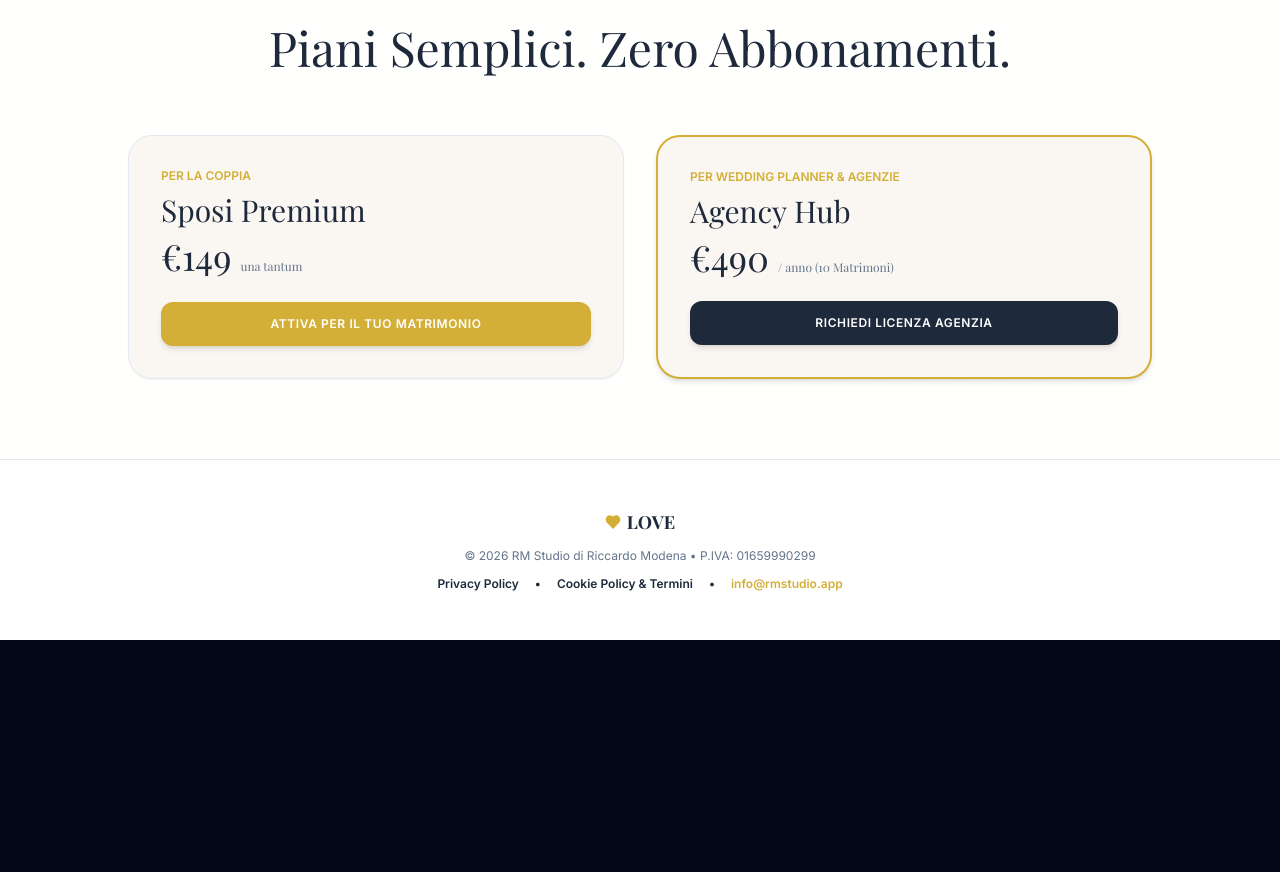
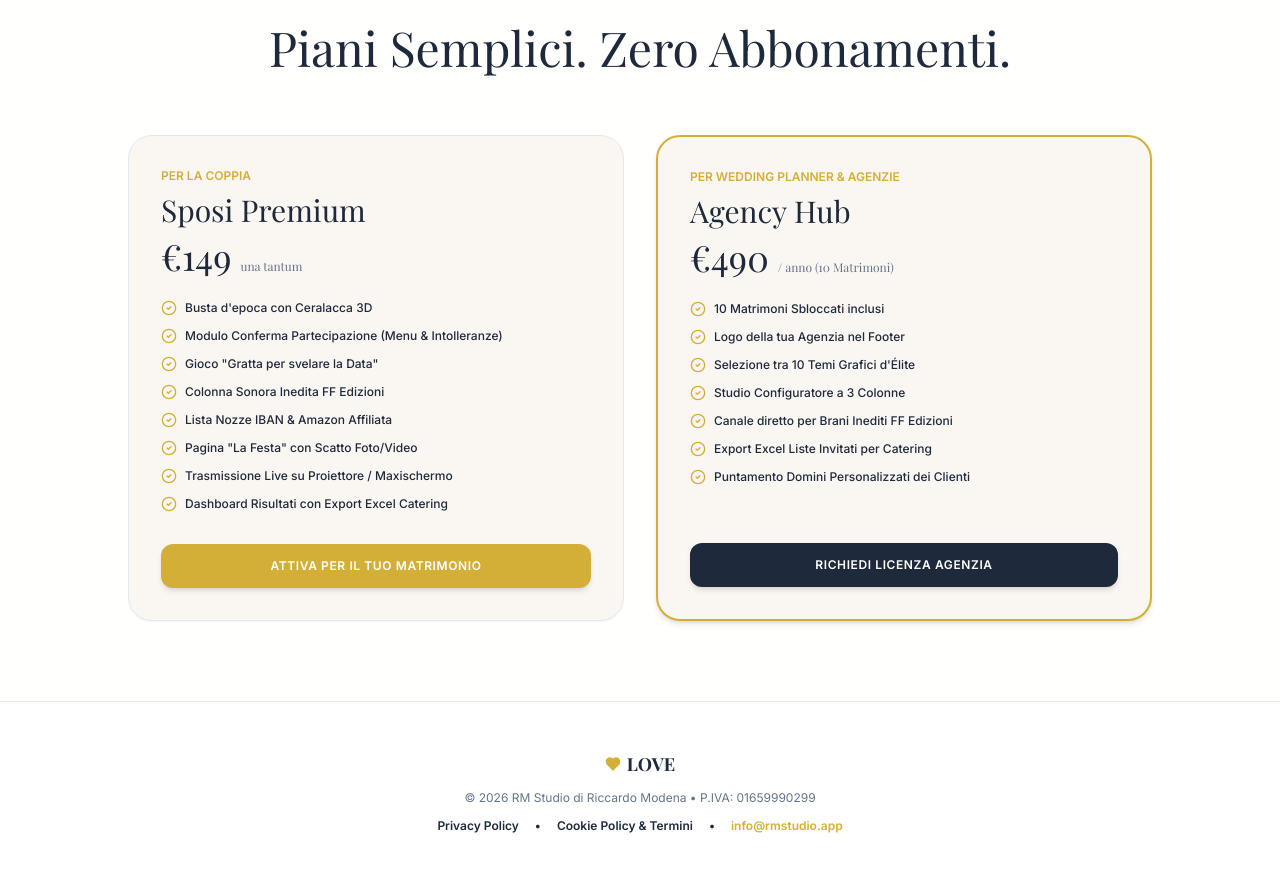
Before and after one commit to Rickym2025/love, a Next.js app: page / in a window 1280 px wide. Shown: the part 3300-4172 px from the top of the page. Before the commit the page ends 3940 px from the top, so only its background shows below. Built offline with nearby package versions, Linux system fonts and the light colour scheme; no server answers; a web font is replaced by a local one.

Commit message:
Update page.tsx

```diff
--- a/src/app/page.tsx
+++ b/src/app/page.tsx
@@ -196,7 +196,7 @@ export default function LandingPage() {
           </div>
         </section>
 
-        {/* FAQ 10 DOMANDE ESTESE */}
+        {/* FAQ 10 DOMANDE COMPLETE */}
         <section className="py-24 px-6 max-w-4xl mx-auto">
           <h2 className="font-serif text-3xl sm:text-5xl text-[#1E293B] text-center mb-16">Domande Frequenti</h2>
           <div className="space-y-4">
@@ -224,18 +224,30 @@ export default function LandingPage() {
           </div>
         </section>
 
-        {/* PREZZI */}
+        {/* PREZZI DETTAGLIATI CON LISTA COMPLETA */}
         <section id="prezzi" className="py-20 px-6 bg-white/90 border-t border-[#E2E8F0]">
           <div className="max-w-5xl mx-auto">
             <h2 className="font-serif text-3xl sm:text-5xl text-[#1E293B] text-center mb-16">Piani Semplici. Zero Abbonamenti.</h2>
             <div className="grid md:grid-cols-2 gap-8">
-              <div className="bg-[#FAF7F2] border border-[#E2E8F0] rounded-3xl p-8 flex flex-col justify-between shadow-sm">
+
+              <div className="bg-[#FAF7F2] border border-[#E2E8F0] rounded-3xl p-8 flex flex-col justify-between shadow-sm hover:border-[#D4AF37] transition-all">
                 <div>
                   <span className="text-xs text-[#D4AF37] uppercase font-bold block mb-2">Per la Coppia</span>
                   <h3 className="font-serif text-3xl text-[#1E293B] mb-2">Sposi Premium</h3>
                   <div className="text-4xl font-serif text-[#1E293B] mb-6">€149 <span className="text-xs text-[#64748B] font-normal">una tantum</span></div>
+
+                  <ul className="space-y-3 text-xs text-[#1E293B] mb-8 font-medium">
+                    <li className="flex items-center gap-2"><CheckCircle2 className="w-4 h-4 text-[#D4AF37]" /> Busta d'epoca con Ceralacca 3D</li>
+                    <li className="flex items-center gap-2"><CheckCircle2 className="w-4 h-4 text-[#D4AF37]" /> Modulo Conferma Partecipazione (Menu & Intolleranze)</li>
+                    <li className="flex items-center gap-2"><CheckCircle2 className="w-4 h-4 text-[#D4AF37]" /> Gioco "Gratta per svelare la Data"</li>
+                    <li className="flex items-center gap-2"><CheckCircle2 className="w-4 h-4 text-[#D4AF37]" /> Colonna Sonora Inedita FF Edizioni</li>
+                    <li className="flex items-center gap-2"><CheckCircle2 className="w-4 h-4 text-[#D4AF37]" /> Lista Nozze IBAN & Amazon Affiliata</li>
+                    <li className="flex items-center gap-2"><CheckCircle2 className="w-4 h-4 text-[#D4AF37]" /> Pagina "La Festa" con Scatto Foto/Video</li>
+                    <li className="flex items-center gap-2"><CheckCircle2 className="w-4 h-4 text-[#D4AF37]" /> Trasmissione Live su Proiettore / Maxischermo</li>
+                    <li className="flex items-center gap-2"><CheckCircle2 className="w-4 h-4 text-[#D4AF37]" /> Dashboard Risultati con Export Excel Catering</li>
+                  </ul>
                 </div>
-                <a href="https://wa.me/3904251675950?text=Ciao%20RM%20Studio,%20vorrei%20informazioni%20per%20creare%20il%20sito%20Love!" target="_blank" rel="noopener noreferrer" className="w-full py-3.5 rounded-xl bg-[#D4AF37] text-white font-bold text-center text-xs uppercase tracking-wider block shadow-md">
+                <a href="https://wa.me/3904251675950?text=Ciao%20RM%20Studio,%20vorrei%20informazioni%20per%20creare%20il%20sito%20Love!" target="_blank" rel="noopener noreferrer" className="w-full py-3.5 rounded-xl bg-[#D4AF37] text-white font-bold text-center text-xs uppercase tracking-wider block shadow-md hover:bg-[#B59226]">
                   Attiva per il tuo Matrimonio
                 </a>
               </div>
@@ -245,11 +257,22 @@ export default function LandingPage() {
                   <span className="text-xs text-[#D4AF37] uppercase font-bold block mb-2">Per Wedding Planner & Agenzie</span>
                   <h3 className="font-serif text-3xl text-[#1E293B] mb-2">Agency Hub</h3>
                   <div className="text-4xl font-serif text-[#1E293B] mb-6">€490 <span className="text-xs text-[#64748B] font-normal">/ anno (10 Matrimoni)</span></div>
+
+                  <ul className="space-y-3 text-xs text-[#1E293B] mb-8 font-medium">
+                    <li className="flex items-center gap-2"><CheckCircle2 className="w-4 h-4 text-[#D4AF37]" /> 10 Matrimoni Sbloccati inclusi</li>
+                    <li className="flex items-center gap-2"><CheckCircle2 className="w-4 h-4 text-[#D4AF37]" /> Logo della tua Agenzia nel Footer</li>
+                    <li className="flex items-center gap-2"><CheckCircle2 className="w-4 h-4 text-[#D4AF37]" /> Selezione tra 10 Temi Grafici d'Élite</li>
+                    <li className="flex items-center gap-2"><CheckCircle2 className="w-4 h-4 text-[#D4AF37]" /> Studio Configuratore a 3 Colonne</li>
+                    <li className="flex items-center gap-2"><CheckCircle2 className="w-4 h-4 text-[#D4AF37]" /> Canale diretto per Brani Inediti FF Edizioni</li>
+                    <li className="flex items-center gap-2"><CheckCircle2 className="w-4 h-4 text-[#D4AF37]" /> Export Excel Liste Invitati per Catering</li>
+                    <li className="flex items-center gap-2"><CheckCircle2 className="w-4 h-4 text-[#D4AF37]" /> Puntamento Domini Personalizzati dei Clienti</li>
+                  </ul>
                 </div>
-                <a href="https://wa.me/3904251675950?text=Ciao%20RM%20Studio,%20sono%20un'agenzia%20e%20vorrei%20maggiori%20informazioni!" target="_blank" rel="noopener noreferrer" className="w-full py-3.5 rounded-xl bg-[#1E293B] text-white font-bold text-center text-xs uppercase tracking-wider block shadow-md">
+                <a href="https://wa.me/3904251675950?text=Ciao%20RM%20Studio,%20sono%20un'agenzia%20e%20vorrei%20maggiori%20informazioni!" target="_blank" rel="noopener noreferrer" className="w-full py-3.5 rounded-xl bg-[#1E293B] text-white font-bold text-center text-xs uppercase tracking-wider block shadow-md hover:bg-black">
                   Richiedi Licenza Agenzia
                 </a>
               </div>
+
             </div>
           </div>
         </section>
```
